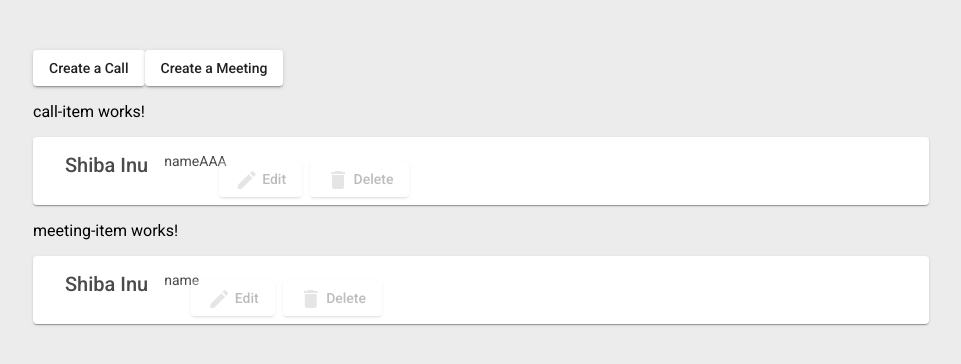
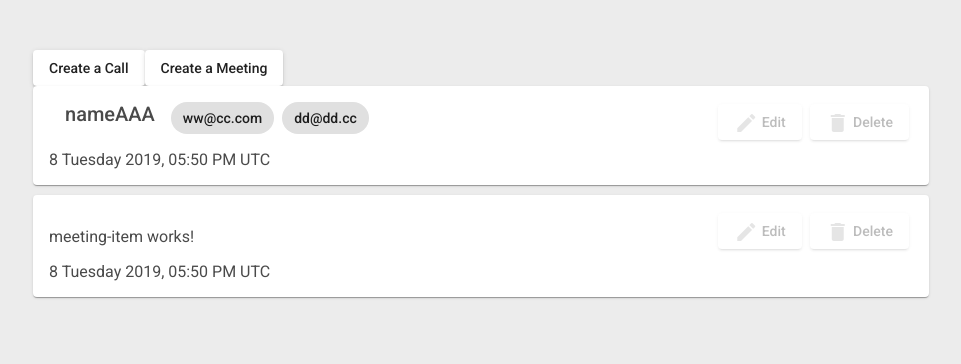
Before and after one commit to green122/event-manager, an Angular app: page / in a window 1280 px wide. Shown: the top 364 px of the page, without its empty margins (159-1120 px from the left). Built offline with nearby package versions, Linux system fonts and the light colour scheme.

Commit message:
improve layout

```diff
--- a/src/app/call-item/call-item.component.html
+++ b/src/app/call-item/call-item.component.html
@@ -1 +1,9 @@
-<p>call-item works!</p>
+<mat-card-header>
+  <mat-card-title> {{ event.name }}</mat-card-title>
+</mat-card-header>
+<mat-card-content>
+  <mat-chip-list>
+    <mat-chip>{{ event.participants[0].email }}</mat-chip>
+    <mat-chip>{{ event.participants[1].email }}</mat-chip>
+  </mat-chip-list>
+</mat-card-content>
--- a/src/app/call-item/call-item.component.ts
+++ b/src/app/call-item/call-item.component.ts
@@ -1,4 +1,5 @@
-import { Component, OnInit } from '@angular/core';
+import { Component, OnInit, Input } from '@angular/core';
+import { TEvent } from '../models/app.model';
 
 
 @Component({
@@ -7,6 +8,6 @@ import { Component, OnInit } from '@angular/core';
   styleUrls: ['./call-item.component.scss']
 })
 export class CallItemComponent {
-
+  @Input() event: TEvent;
 
 }
--- a/src/app/event-item/event-item.component.html
+++ b/src/app/event-item/event-item.component.html
@@ -1,17 +1,9 @@
-<ng-container [ngSwitch]="event.type">
-  <app-call-item *ngSwitchCase="EventType.CALL"></app-call-item>
-  <app-meeting-item *ngSwitchCase="EventType.MEETING"></app-meeting-item>
-</ng-container>
 
 <mat-card class="event-card">
-  <mat-card-header>
-    <mat-card-title>Shiba Inu</mat-card-title>
-  </mat-card-header>
-  <mat-card-content>
-    <p>
-      {{ event.name }}
-    </p>
-  </mat-card-content>
+  <ng-container [ngSwitch]="event.type">
+    <app-call-item *ngSwitchCase="EventType.CALL" [event]="event"></app-call-item>
+    <app-meeting-item *ngSwitchCase="EventType.MEETING" [event]="event"></app-meeting-item>
+  </ng-container>
   <mat-card-actions class="card-actions">
     <button mat-raised-button (click)="editHandler.emit(event.id)">
       <mat-icon class="action-icon">edit</mat-icon>
@@ -22,4 +14,5 @@
       Delete
     </button>
   </mat-card-actions>
+  <mat-card-footer>{{dateString(event.eventDate)}}</mat-card-footer>
 </mat-card>
--- a/src/app/event-item/event-item.component.scss
+++ b/src/app/event-item/event-item.component.scss
@@ -3,8 +3,17 @@ mat-card {
   color: #4a4a4a;
 }
 
+mat-card-actions {
+  position: absolute;
+  right: 20px;
+  top: 10px;
+}
+
+.mat-card-footer{
+  margin: 0;
+}
+
 .event-card {
-  display: flex;
   margin-bottom: 10px;
 }
 
@@ -23,3 +32,8 @@ mat-card {
     }
   }
 }
+
+app-call-item,
+app-meeting-item {
+  display: flex;
+}
--- a/src/app/event-item/event-item.component.ts
+++ b/src/app/event-item/event-item.component.ts
@@ -1,4 +1,11 @@
-import { Component, OnInit, Input, EventEmitter, Output, ChangeDetectionStrategy } from '@angular/core';
+import {
+  Component,
+  OnInit,
+  Input,
+  EventEmitter,
+  Output,
+  ChangeDetectionStrategy
+} from '@angular/core';
 import { TEvent, EventType } from '../models/app.model';
 
 @Component({
@@ -14,6 +21,16 @@ export class EventItemComponent implements OnInit {
   @Output() deleteHandler = new EventEmitter<string>();
   @Output() editHandler = new EventEmitter<string>();
 
+  dateString(date: Date) {
+    return date.toLocaleDateString('en-EN', {
+      year: 'numeric',
+      day: 'numeric',
+      weekday: 'long',
+      hour: '2-digit',
+      minute: '2-digit',
+      timeZoneName: 'short'
+    });
+  }
   constructor() {}
   ngOnInit() {}
 }
```
